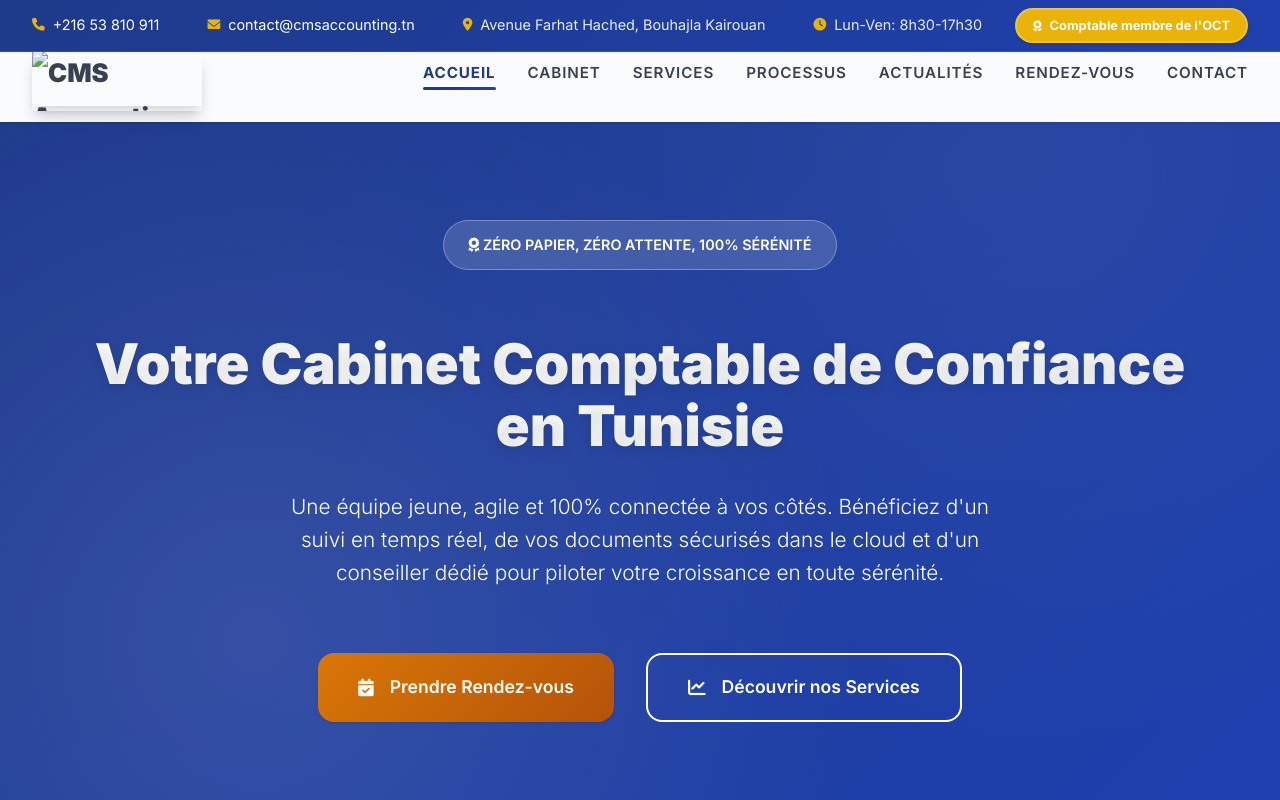
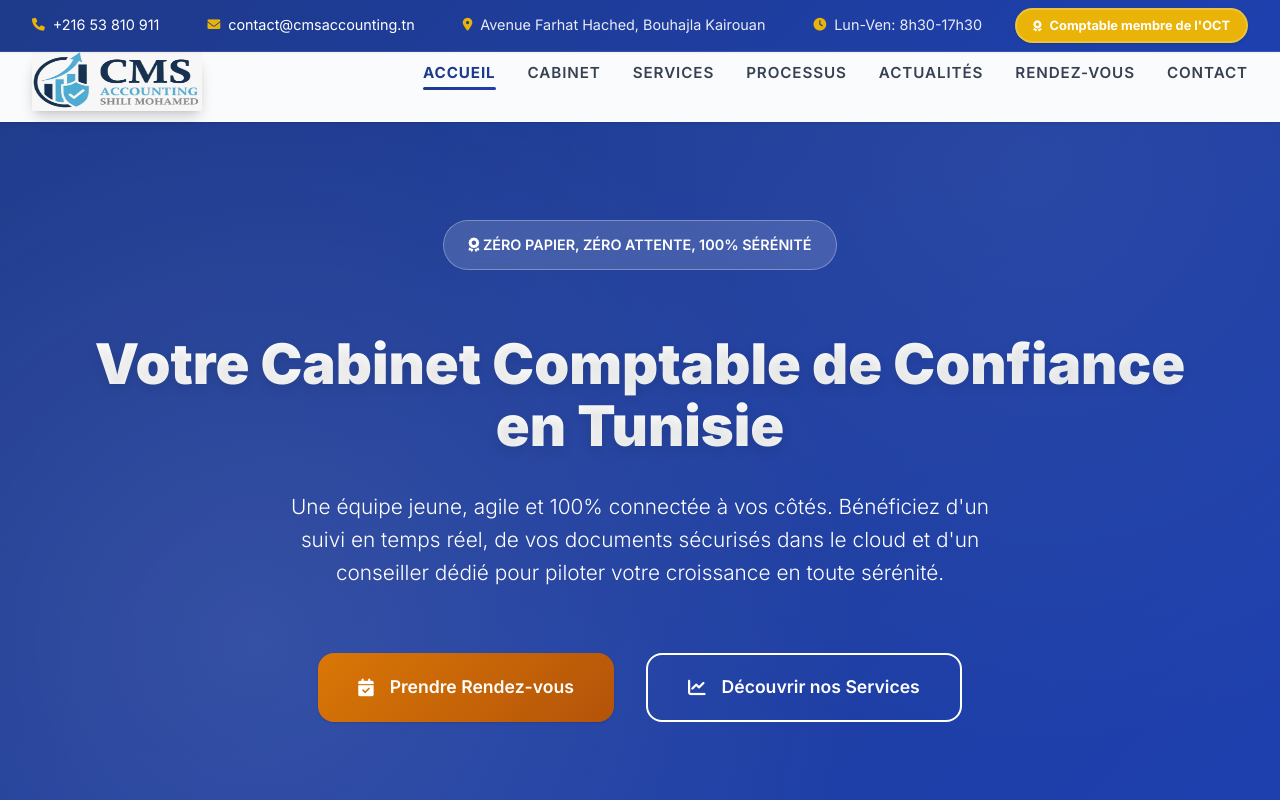
Before and after one commit to wissemetc/cmsaccounting, a plain HTML site: page index.html in a window 1280 px wide. Shown: the top 800 px of the page. Drawn offline with nearby package versions, Linux system fonts and the light colour scheme; no server answers.

Commit message:
add logo

```diff
--- a/index.html
+++ b/index.html
@@ -20,7 +20,7 @@
     <meta property="og:url" content="https://cmsaccounting.tn/">
     <meta property="og:title" content="CMS Accounting Tunisie | Votre Partenaire Comptable de Confiance">
     <meta property="og:description" content="Expert-comptable certifié en Tunisie. Solutions complètes en comptabilité, fiscalité et création d'entreprise. 100% Sérénité.">
-    <meta property="og:image" content="https://cmsaccounting.tn/assets/images/logo.png">
+    <meta property="og:image" content="https://cmsaccounting.tn/images/logo.png">
     <meta property="og:locale" content="fr_TN">
     <meta property="og:site_name" content="CMS Accounting Tunisie">
 
@@ -29,7 +29,7 @@
     <meta property="twitter:url" content="https://cmsaccounting.tn/">
     <meta property="twitter:title" content="CMS Accounting Tunisie | Votre Partenaire Comptable de Confiance">
     <meta property="twitter:description" content="Expert-comptable certifié en Tunisie. Solutions complètes en comptabilité, fiscalité et création d'entreprise.">
-    <meta property="twitter:image" content="https://cmsaccounting.tn/assets/images/logo.png">
+    <meta property="twitter:image" content="https://cmsaccounting.tn/images/logo.png">
     <meta property="twitter:creator" content="@cmsaccounting">
 
     <!-- Structured Data Schema.org -->
@@ -56,7 +56,7 @@
         },
         "openingHours": "Mo-Fr 08:00-17:30, Sa 08:00-12:30",
         "priceRange": "$$",
-        "image": "https://cmsaccounting.tn/assets/images/logo.png",
+        "image": "https://cmsaccounting.tn/images/logo.png",
         "areaServed": "Tunisie",
         "serviceType": "Comptabilité, Fiscalité, Création d'entreprise, Audit, Conseil",
         "memberOf": {
@@ -111,7 +111,7 @@
         <div class="container nav-container">
             <a href="#accueil" class="logo">
                 <div class="logo-img">
-                    <img src="assets/images/logo.png" alt="CMS Accounting" class="logo-img" style="height: 60px;">
+                    <img src="images/logo.png" alt="CMS Accounting" class="logo-img" style="height: 60px;">
                 </div>
             </a>
 
@@ -810,7 +810,7 @@
         <div class="container">
             <div class="footer-grid">
                 <div class="footer-column">
-                    <img src="assets/images/logo.png" alt="CMS Accounting" style="height: 80px; margin-bottom: 1rem;">
+                    <img src="images/logo.png" alt="CMS Accounting" style="height: 80px; margin-bottom: 1rem;">
                     <p class="footer-about">
 
                     </p>
```
Also changed, not shown: README.md, images/logo.png (added).
